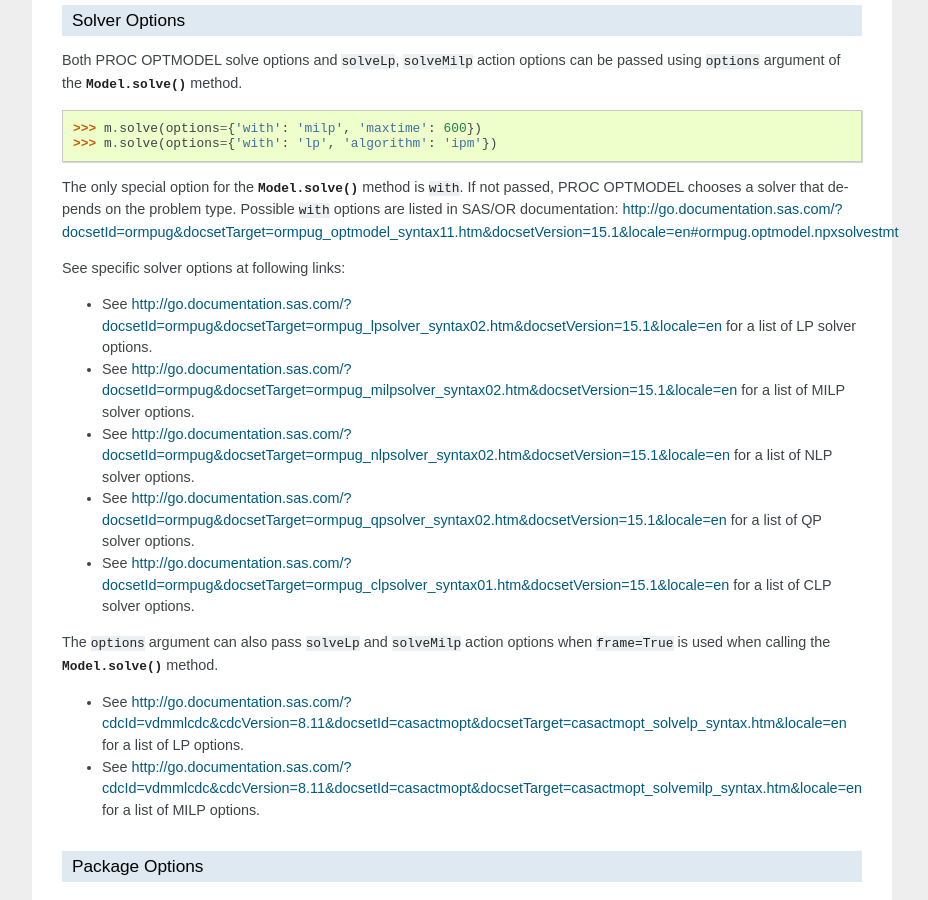
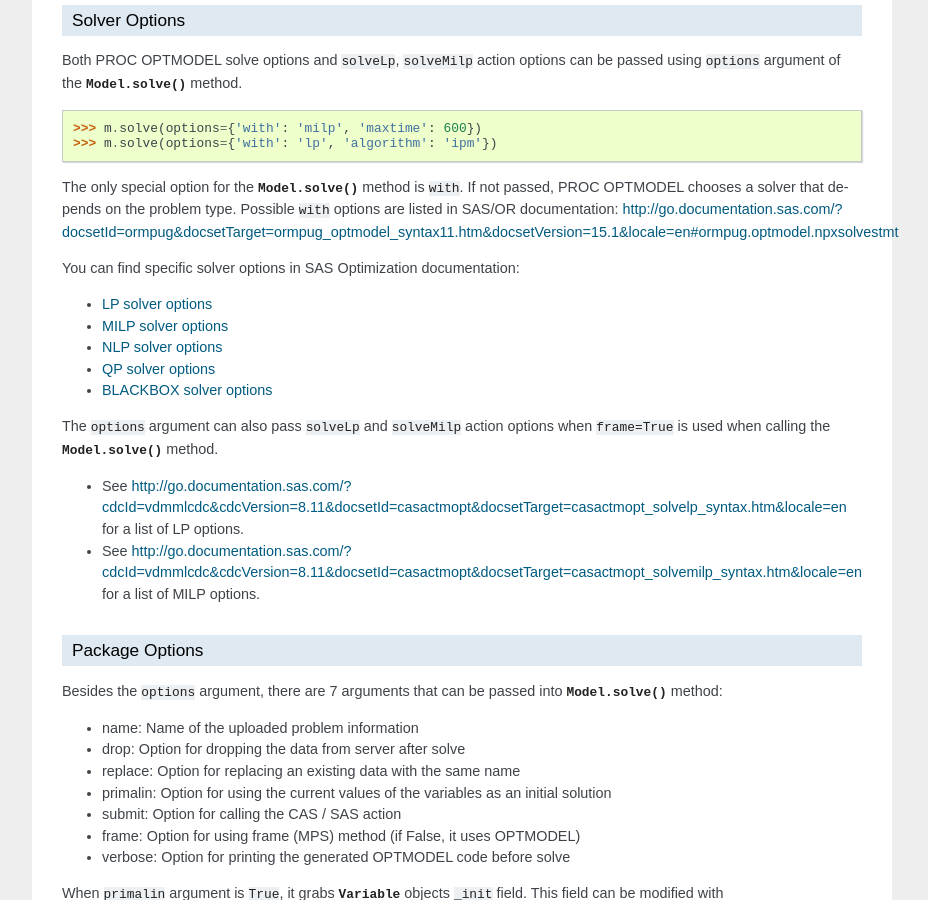
Before and after one commit to sassoftware/sasoptpy, a Sphinx documentation site: the page built from doc/guide/models.rst, in a window 1280 px wide and 900 px high, scrolled down 2740 px. Shown: the whole window, without its empty margins (238-1166 px from the left). Built offline with Sphinx 7.4.7, drawn with Linux system fonts in a browser that asks for light colours.

Commit message:
Doc changes

```diff
--- a/doc/examples/efficiency_analysis.rst
+++ b/doc/examples/efficiency_analysis.rst
@@ -1,3 +1,5 @@
+
+.. _efficiency-analysis:
 
 Efficiency Analysis
 ===================
--- a/doc/guide/models.rst
+++ b/doc/guide/models.rst
@@ -166,13 +166,13 @@ passed, PROC OPTMODEL chooses a solver that depends on the problem type.
 Possible ``with`` options are listed in SAS/OR documentation:
 http://go.documentation.sas.com/?docsetId=ormpug&docsetTarget=ormpug_optmodel_syntax11.htm&docsetVersion=15.1&locale=en#ormpug.optmodel.npxsolvestmt
 
-See specific solver options at following links:
+You can find specific solver options in SAS Optimization documentation:
 
-- See http://go.documentation.sas.com/?docsetId=ormpug&docsetTarget=ormpug_lpsolver_syntax02.htm&docsetVersion=15.1&locale=en for a list of LP solver options.
-- See http://go.documentation.sas.com/?docsetId=ormpug&docsetTarget=ormpug_milpsolver_syntax02.htm&docsetVersion=15.1&locale=en for a list of MILP solver options.
-- See http://go.documentation.sas.com/?docsetId=ormpug&docsetTarget=ormpug_nlpsolver_syntax02.htm&docsetVersion=15.1&locale=en for a list of NLP solver options.
-- See http://go.documentation.sas.com/?docsetId=ormpug&docsetTarget=ormpug_qpsolver_syntax02.htm&docsetVersion=15.1&locale=en for a list of QP solver options.
-- See http://go.documentation.sas.com/?docsetId=ormpug&docsetTarget=ormpug_clpsolver_syntax01.htm&docsetVersion=15.1&locale=en for a list of CLP solver options.
+- `LP solver options <http://go.documentation.sas.com/?docsetId=ormpug&docsetTarget=ormpug_lpsolver_syntax02.htm&docsetVersion=15.1&locale=en>`__
+- `MILP solver options <http://go.documentation.sas.com/?docsetId=ormpug&docsetTarget=ormpug_milpsolver_syntax02.htm&docsetVersion=15.1&locale=en>`__
+- `NLP solver options <http://go.documentation.sas.com/?docsetId=ormpug&docsetTarget=ormpug_nlpsolver_syntax02.htm&docsetVersion=15.1&locale=en>`__
+- `QP solver options <http://go.documentation.sas.com/?docsetId=ormpug&docsetTarget=ormpug_qpsolver_syntax02.htm&docsetVersion=15.1&locale=en>`__
+- `BLACKBOX solver options <https://go.documentation.sas.com/?docsetId=ormpug&docsetTarget=ormpug_lsosolver_syntax02.htm&docsetVersion=15.1&locale=en>`__
 
 The ``options`` argument can also pass ``solveLp`` and ``solveMilp`` action
 options when ``frame=True`` is used when calling the :meth:`Model.solve` method.
--- a/doc/overview/whatsnew.rst
+++ b/doc/overview/whatsnew.rst
@@ -13,9 +13,9 @@ v1.0.0-alpha (TBD)
 New Features
 ++++++++++++
 
-- Added workspaces, see :class:`Workspace`
-- Added configurations
-- Added :ref:`abstract-actions` that allow server-side operations. Highlights include:
+- Added workspaces, see more info in :ref:`User Guide <workspaces>` and :ref:`example <efficiency-analysis>`
+- Added :ref:`configurations <configurations>`
+- Added :ref:`abstract actions <abstract-actions>` that allow server-side operations. Highlights include:
 
   - :func:`actions.read_data` and :func:`actions.create_data`
   - :func:`actions.for_loop` and :func:`actions.cofor_loop`
--- a/setup.py
+++ b/setup.py
@@ -35,10 +35,10 @@ setup(
     author_email='Sertalp.Cay@sas.com',
     license='Apache v2.0',
     install_requires=[
-        'pandas >= 0.25.0',
+        'pandas >= 0.25.1',
         'swat >= 1.4.0',
         'saspy >= 3.1.0',
-        'numpy >= 1.14.5'
+        'numpy >= 1.15.4'
         ],
     setup_requires=[
         'numpy'
```
Also changed, not shown: doc/guide/basics.rst (+40 -6 lines), doc/overview/about.rst (+4 -5 lines).
